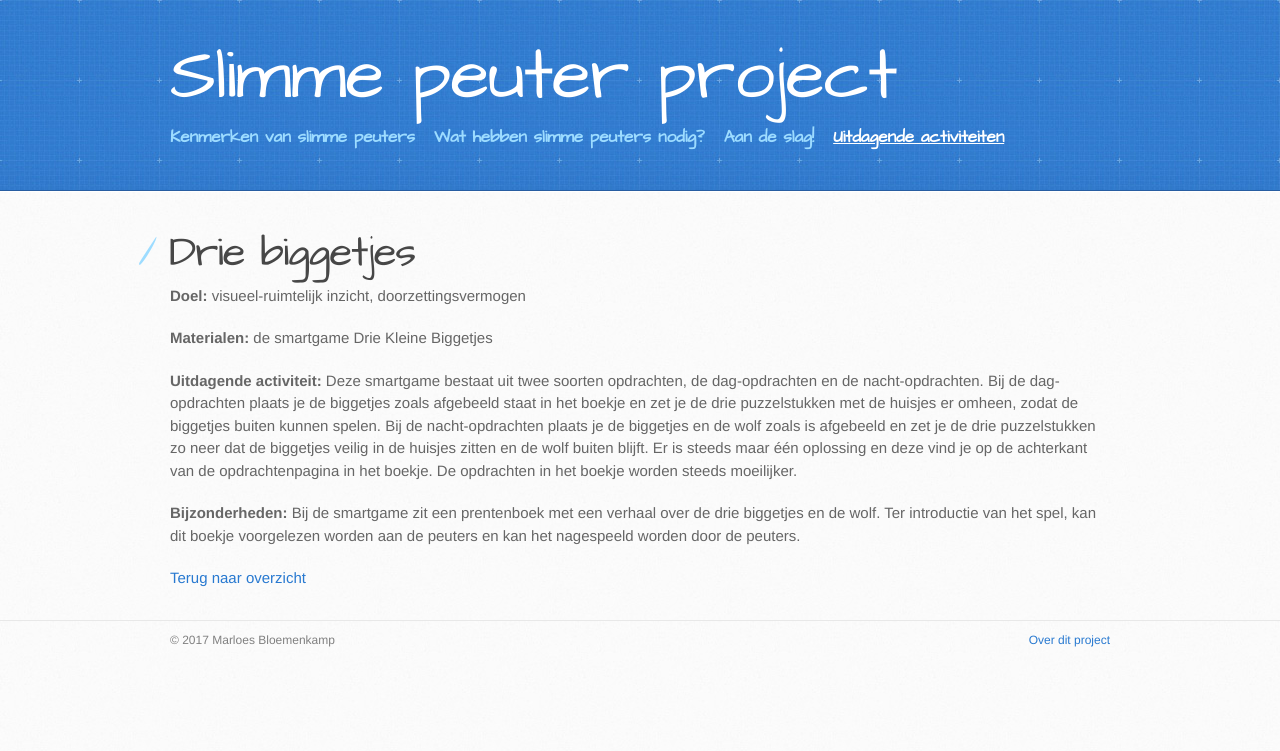
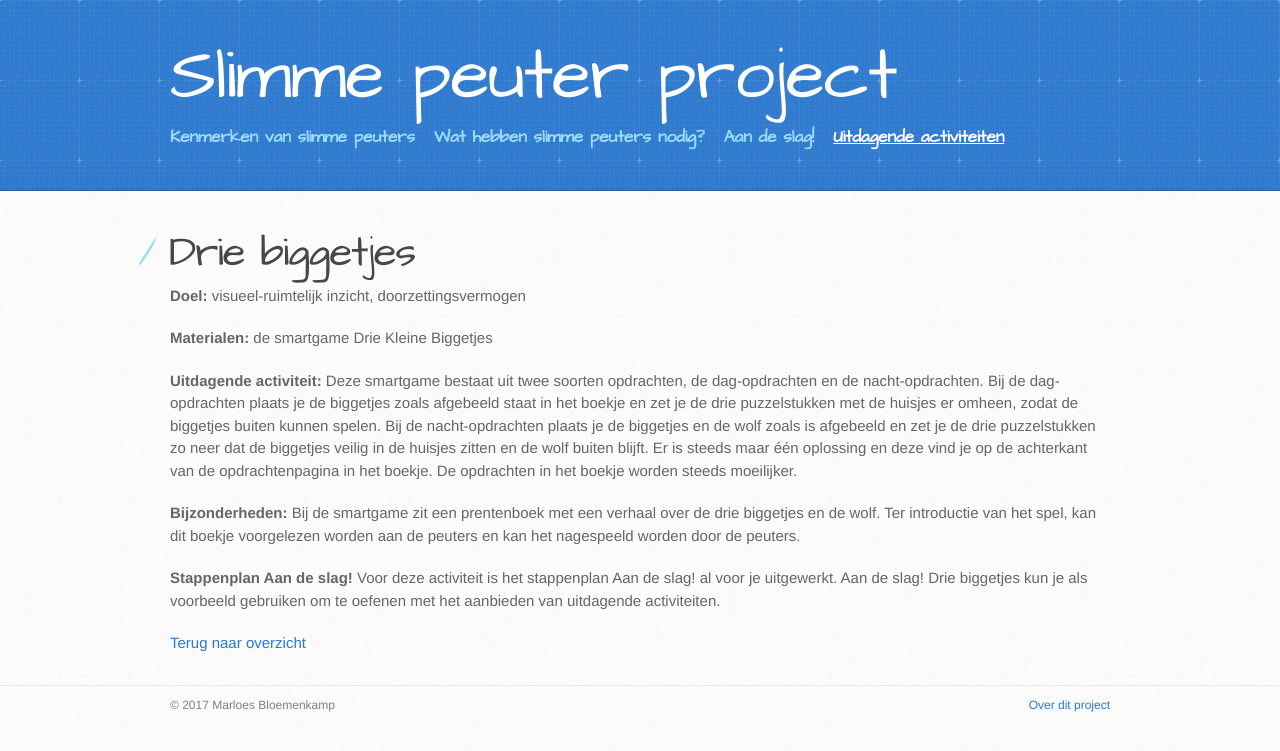
Before and after one commit to marloesbloemenkamp/marloesbloemenkamp.github.io, a Jekyll site: the page built from activiteiten/drie_biggetjes.md, in a window 1280 px wide. Shown: the top 751 px of the page. Built offline with Jekyll 4.4.1, drawn with Linux system fonts in a browser that asks for light colours.

Commit message:
Toegevoegd tekst Aan de slag

```diff
--- a/activiteiten/drie_biggetjes.md
+++ b/activiteiten/drie_biggetjes.md
@@ -16,3 +16,5 @@ published: true
 **Uitdagende activiteit:** Deze smartgame bestaat uit twee soorten opdrachten, de dag-opdrachten en de nacht-opdrachten. Bij de dag-opdrachten plaats je de biggetjes zoals afgebeeld staat in het boekje en zet je de drie puzzelstukken met de huisjes er omheen, zodat de biggetjes buiten kunnen spelen. Bij de nacht-opdrachten plaats je de biggetjes en de wolf zoals is afgebeeld en zet je de drie puzzelstukken zo neer dat de biggetjes veilig in de huisjes zitten en de wolf buiten blijft. Er is steeds maar één oplossing en deze vind je op de achterkant van de opdrachtenpagina in het boekje. De opdrachten in het boekje worden steeds moeilijker.
 
 **Bijzonderheden:** Bij de smartgame zit een prentenboek met een verhaal over de drie biggetjes en de wolf. Ter introductie van het spel, kan dit boekje voorgelezen worden aan de peuters en kan het nagespeeld worden door de peuters.
+
+**Stappenplan Aan de slag!** Voor deze activiteit is het stappenplan Aan de slag! al voor je uitgewerkt. Aan de slag! Drie biggetjes kun je als voorbeeld gebruiken om te oefenen met het aanbieden van uitdagende activiteiten.
```
